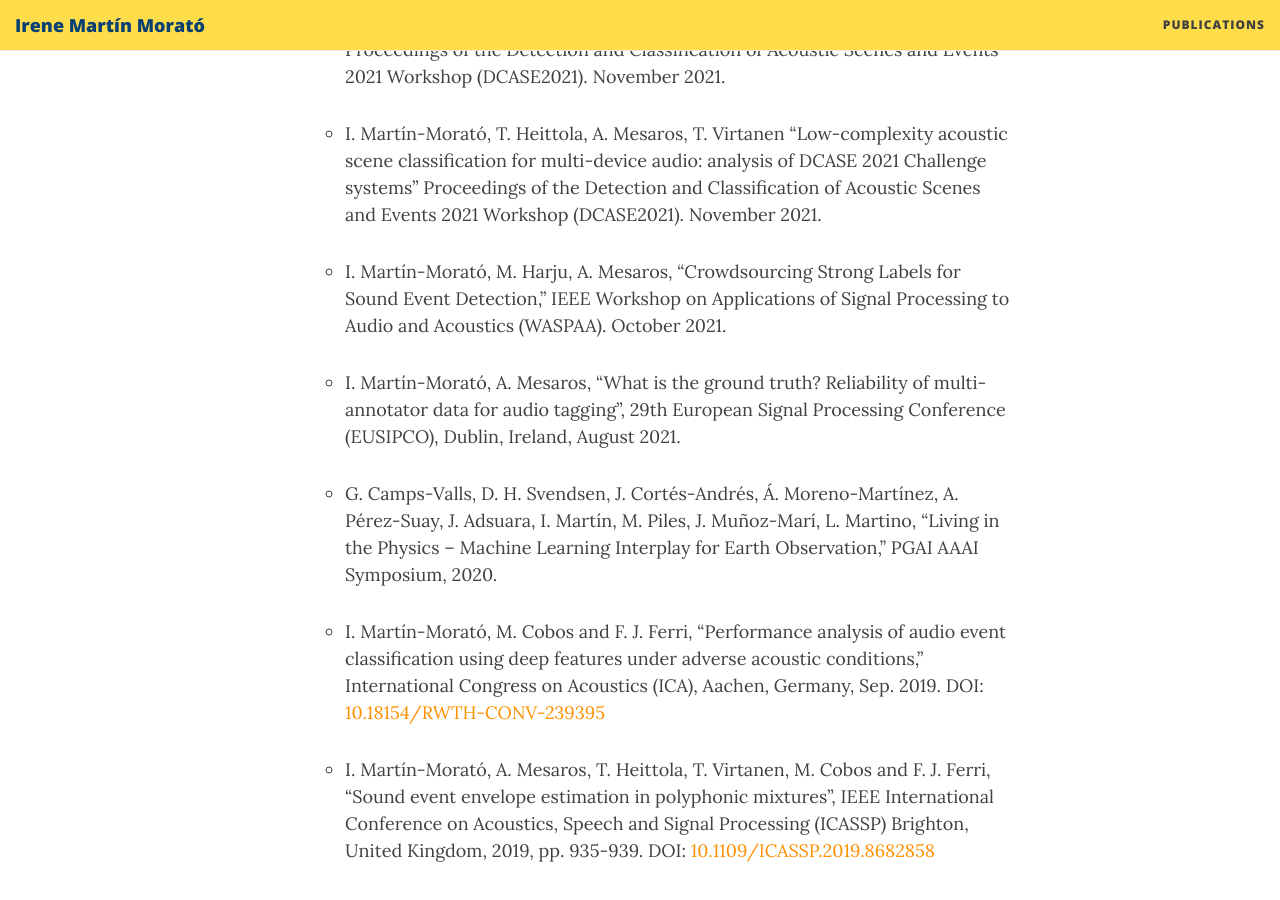
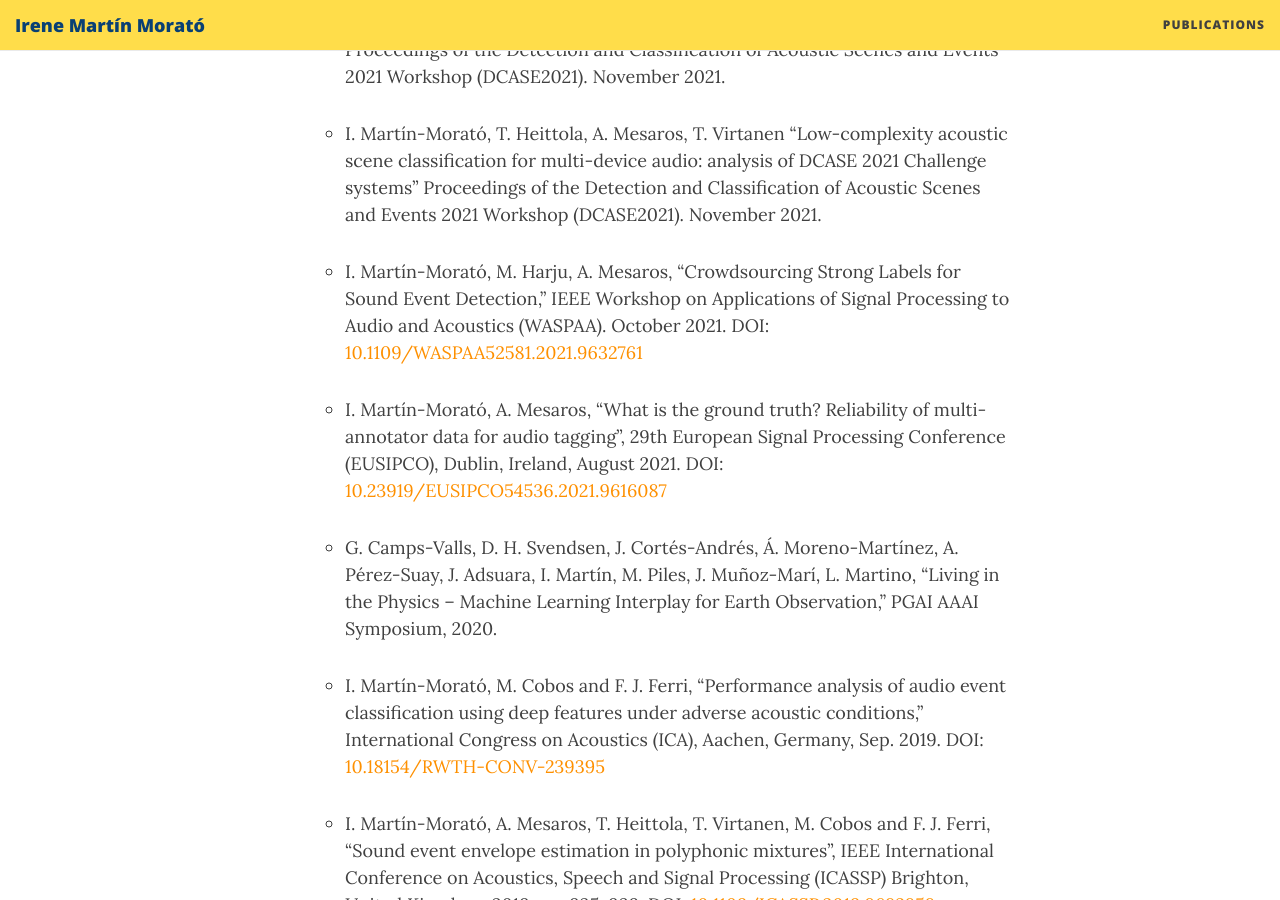
Before and after one commit to marmoi/marmoi.github.io, a Jekyll site: the page built from publications.md, in a window 1280 px wide and 900 px high, scrolled down 2661 px. Built offline with Jekyll 4.4.1, drawn with Linux system fonts in a browser that asks for light colours; nearby versions of some CDN libraries; comment, search, counter and statistics services are not loaded.

Commit message:
Update publications.md

```diff
--- a/publications.md
+++ b/publications.md
@@ -45,9 +45,9 @@ DOI: [10.1109/TASLP.2022.3233468](https://ieeexplore.ieee.org/document/10016759)
 
   * I. Martín-Morató, T. Heittola, A. Mesaros, T. Virtanen “Low-complexity acoustic scene classification for multi-device audio: analysis of DCASE 2021 Challenge systems” Proceedings of the Detection and Classification of Acoustic Scenes and Events 2021 Workshop (DCASE2021). November 2021.
 
-  * I. Martín-Morató, M. Harju, A. Mesaros, “Crowdsourcing Strong Labels for Sound Event Detection,” IEEE Workshop on Applications of Signal Processing to Audio and Acoustics (WASPAA). October 2021.
+  * I. Martín-Morató, M. Harju, A. Mesaros, “Crowdsourcing Strong Labels for Sound Event Detection,” IEEE Workshop on Applications of Signal Processing to Audio and Acoustics (WASPAA). October 2021. DOI: [10.1109/WASPAA52581.2021.9632761](https://ieeexplore.ieee.org/document/9632761)
 
-  * I. Martín-Morató, A. Mesaros, “What is the ground truth? Reliability of multi-annotator data for audio tagging”, 29th European Signal Processing Conference (EUSIPCO), Dublin, Ireland, August 2021.
+  * I. Martín-Morató, A. Mesaros, “What is the ground truth? Reliability of multi-annotator data for audio tagging”, 29th European Signal Processing Conference (EUSIPCO), Dublin, Ireland, August 2021. DOI: [10.23919/EUSIPCO54536.2021.9616087](https://ieeexplore.ieee.org/document/9115233)
 
   * G. Camps-Valls, D. H. Svendsen, J. Cortés-Andrés, Á. Moreno-Martínez, A. Pérez-Suay, J. Adsuara, I. Martín, M. Piles, J. Muñoz-Marí, L. Martino, “Living in the Physics – Machine Learning Interplay for Earth Observation,” PGAI AAAI Symposium, 2020.
 
```
